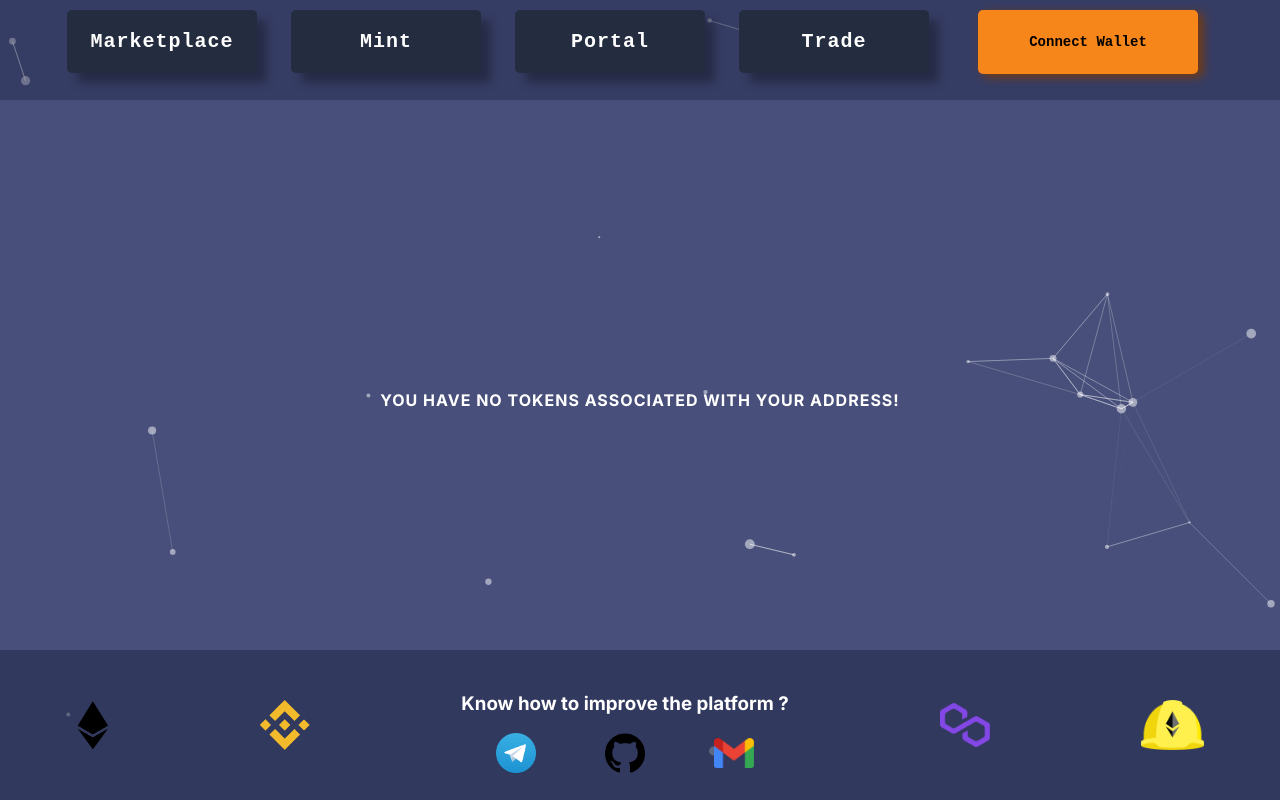
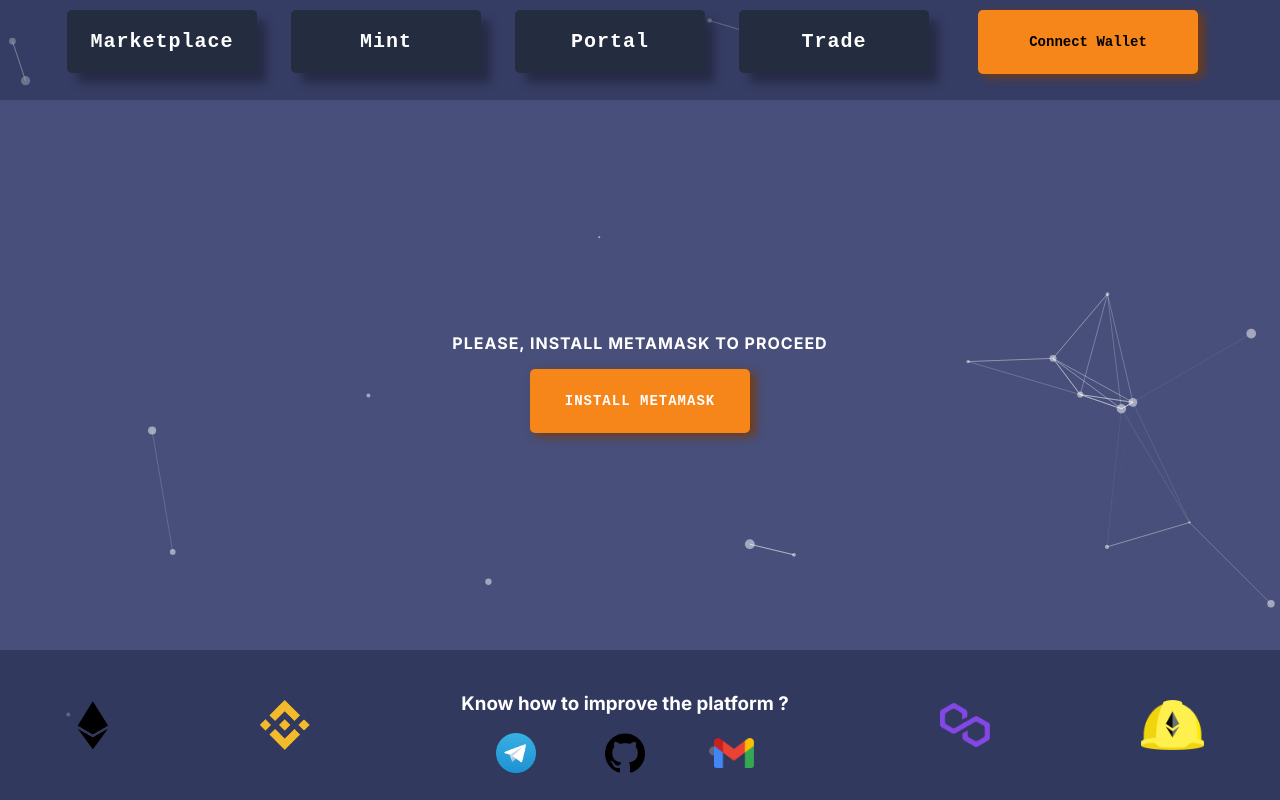
Before and after one commit to SKorchinskiy/NFT-Platform, a Next.js app in the folder client/: page /portal in a window 1280 px wide. Built offline with nearby package versions, Linux system fonts and the light colour scheme.

Commit message:
+ add provider-installation component to the layout

```diff
--- a/client/src/app/layout.tsx
+++ b/client/src/app/layout.tsx
@@ -19,6 +19,7 @@ import AuctionsProvider from "./providers/auctions.provider";
 import Particles, { initParticlesEngine } from "@tsparticles/react";
 import { useEffect, useState } from "react";
 import { loadSlim } from "@tsparticles/slim";
+import ProviderInstallation from "./_components/provider-installation/provider-installation.component";
 
 const inter = Inter({ subsets: ["latin"] });
 
@@ -129,7 +130,9 @@ export default function RootLayout({
                             }}
                           >
                             <Navbar />
-                            {children}
+                            <ProviderInstallation>
+                              {children}
+                            </ProviderInstallation>
                             <ActionPopup />
                             <Footer />
                           </div>
```
